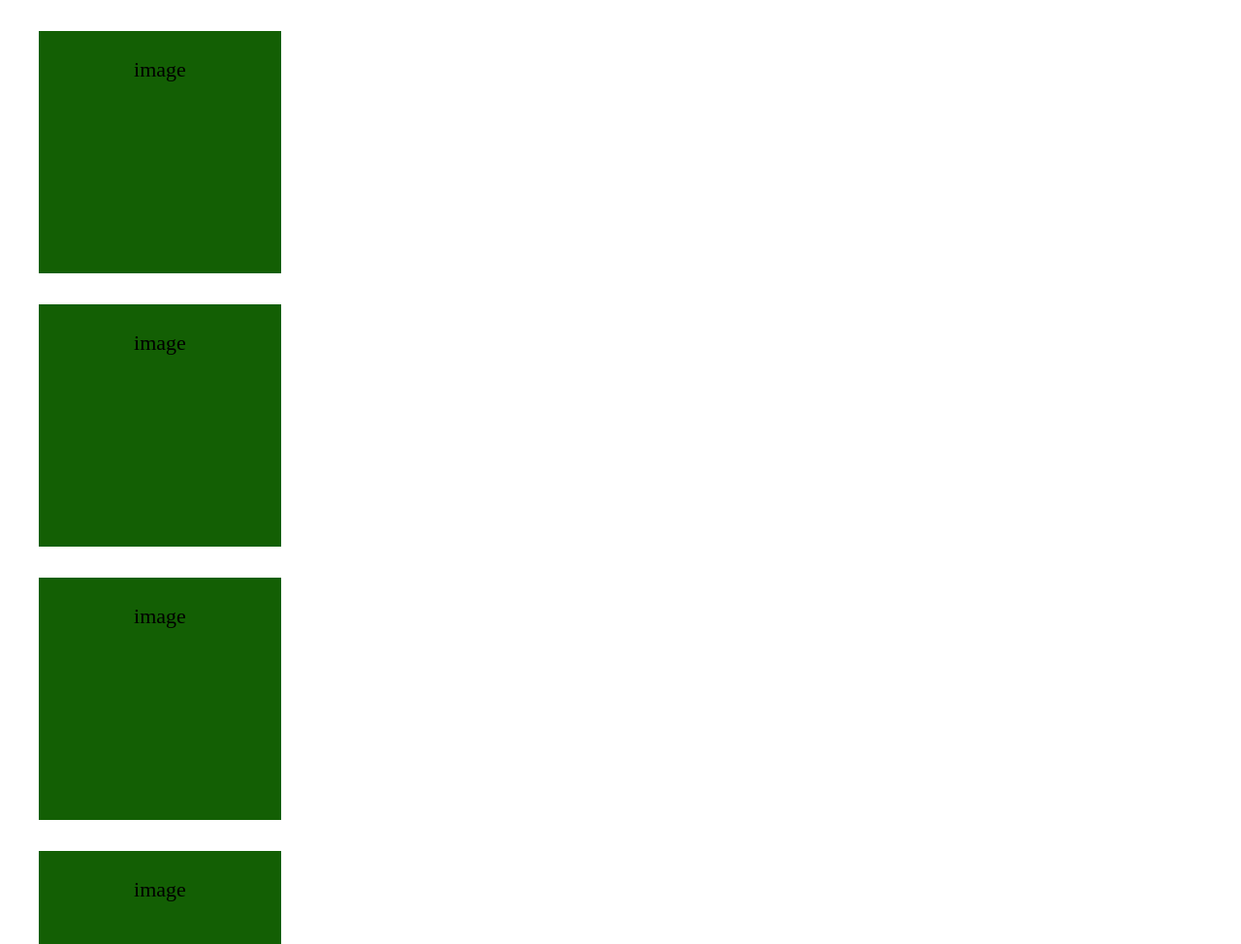
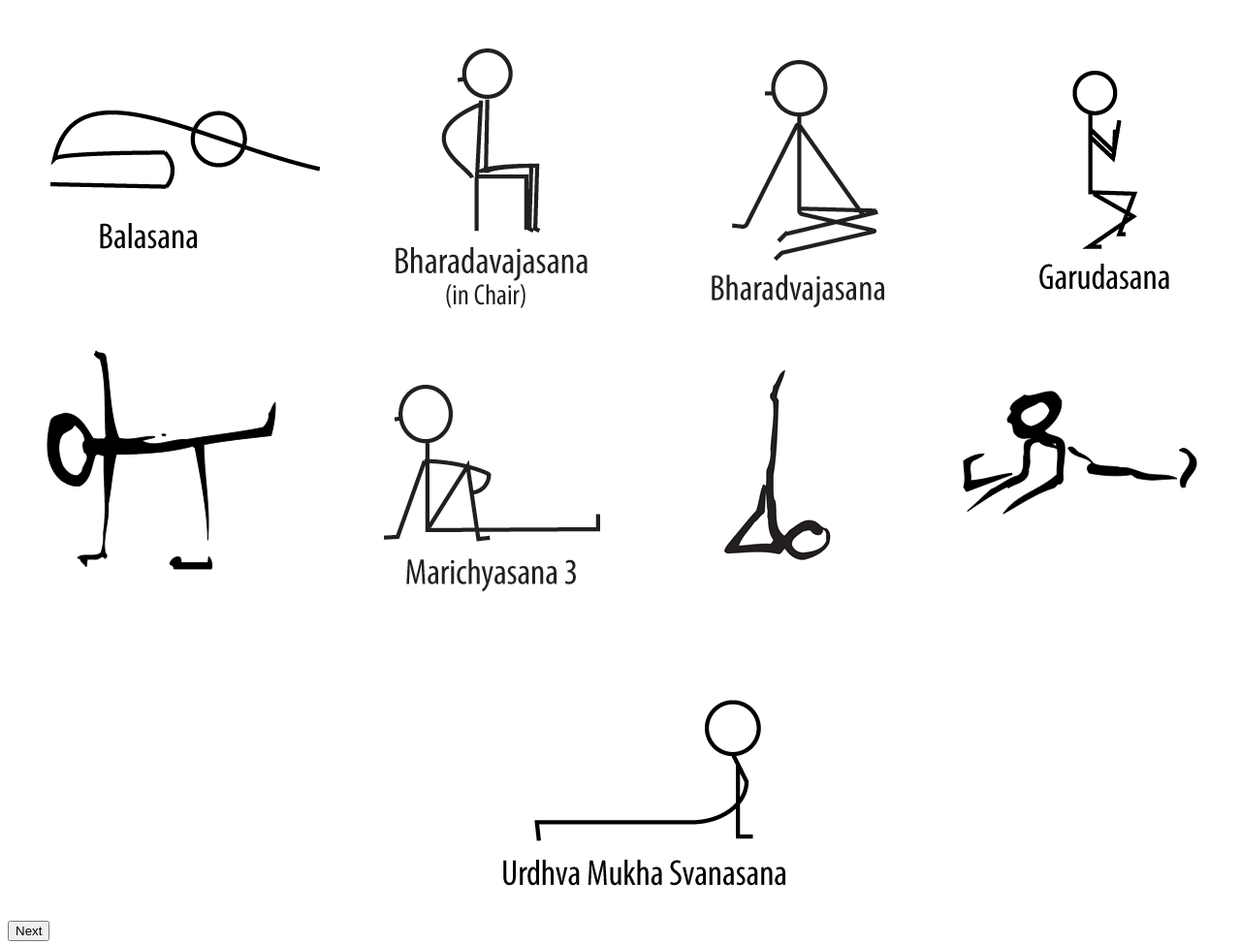
Before and after one commit to soggybag/Intensive-Fall-2020, a plain HTML site: page flash-cards.html in a window 1280 px wide. Shown: the top 974 px of the page at 97% size. Drawn offline with Linux system fonts and the light colour scheme.

Commit message:
added images to html, fixed bug on css

```diff
--- a/flash-cards.css
+++ b/flash-cards.css
@@ -1,11 +1,18 @@
 
-/* .flash-card-parent {
+.flash-card-parent {
+    width: 100%;
+    height: 100%;
+    display:flex;
 
-} */
+    flex-wrap: wrap;
+    justify-content: space-around;
+
+
+}
 .flash-card-child {
     width: 250px;
     height: 250px;
-    background-color:tomato;
+
     display:flex;
     justify-content: center;
     align-items: center;
@@ -24,7 +31,7 @@
 .flash-card-child > div {
     width: 250px;
     height: 250px;
-    background-color:rgb(19, 95, 4);
+
     text-align:center;
     line-height:80px;
     font-size: 22px;
@@ -36,5 +43,7 @@
 
 .flash-card-child > div:last-child {
     transform: translateZ(-1px) rotateY(180deg);
-
+    align-items: center;
+    font-family: 'Franklin Gothic Medium', 'Arial Narrow', Arial, sans-serif;
+    font-size: 2em;
 }
--- a/flash-cards.html
+++ b/flash-cards.html
@@ -9,52 +9,53 @@
 </head>
 <body>
 
-    <div id="flash-card-parent">
+    <div class="flash-card-parent">
 
         <div class="flash-card-child">
-            <div>image</div>
+            <div><img src="./images/Balasana1.png" alt="Balasana"></div>
             <div>Balasana</div>
         </div>
+
         <div id="bharachair" class="flash-card-child">
-            <div>image</div>
+            <div><img src="./images/Bharadavajasana-chair1.png" alt="Bhara"></div>
             <div>Bharadvajasana Chair</div>
         </div>
+
         <div id="bhara" class="flash-card-child">
-            <div>image</div>
+            <div><img src="./images/Bharadvajasana.png" alt="learn your poses!"></div>
             <div>Bharadvajasana</div>
+        </div>
 
+        <div id="garudasana" class="flash-card-child">
+            <div><img src="./images/Garudasana1.png" alt="learn your poses!"></div>
+            <div>Garudasana</div>
         </div>
-        <div id="garudasana" class="flash-card-child">
-            <div>image</div>
-            <div>Garudasana</div>
 
+        <div id="half-moon" class="flash-card-child">
+            <div><img src="./images/half-moon.png" alt="learn your poses!"></div>
+            <div>Ardha Chandrasana</div>
         </div>
-        <div id="half-moon" class="flash-card-child">
-            <div>image</div>
-            <div>Ardha Chandrasana</div>
 
-        </div>
         <div id="mari" class="flash-card-child">
-            <div>image</div>
+            <div><img src="./images/Marichyasana-3.png" alt=" learn your poses!"></div>
             <div>Marichyasana</div>
-
         </div>
 
         <div id="sarvangasana" class="flash-card-child">
-            <div>image</div>
+            <div><img src="./images/salamba-sarvangasana.png" alt="learn your poses!"></div>
             <div>Salamba Sarvangasana</div>
+        </div>
 
+        <div id="upavishta" class="flash-card-child">
+            <div><img src="./images/upavishta-konasana.png" alt=" learn your poses!"></div>
+            <div>Upavishta Konasana</div>
         </div>
-        <div id="upavishta" class="flash-card-child">
-            <div>image</div>
-            <div>Upavishta Konasana</div>
 
+        <div id="urdhva" class="flash-card-child">
+            <div><img src="./images/Urdhva-Mukha-Svanasana.png" alt=" learn your poses!"></div>
+            <div>Urdva Mukha Svanasana</div>
         </div>
-        <div id="urdhva" class="flash-card-child">
-            <div>image</div>
-            <div>Urdva Mukha Svanasana</div>
 
-        </div>
 
 </div>
 
```
